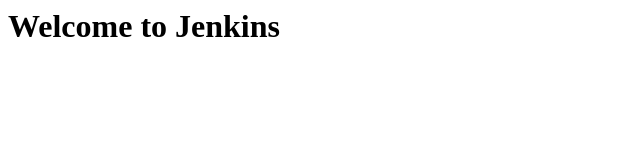
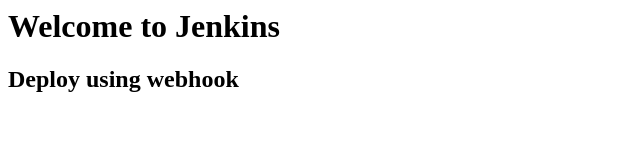
Before and after one commit to Indhujaa15/JenkinsDemo, a plain HTML site: page index.html in a window 1280 px wide. Shown: the whole page, without its empty margins (0-640 px from the left). Drawn offline with Linux system fonts and the light colour scheme.

Commit message:
Update index.html

```diff
--- a/index.html
+++ b/index.html
@@ -1 +1,3 @@
 <h1> Welcome to Jenkins </h1>
+
+<h2> Deploy using webhook</h2>
```
